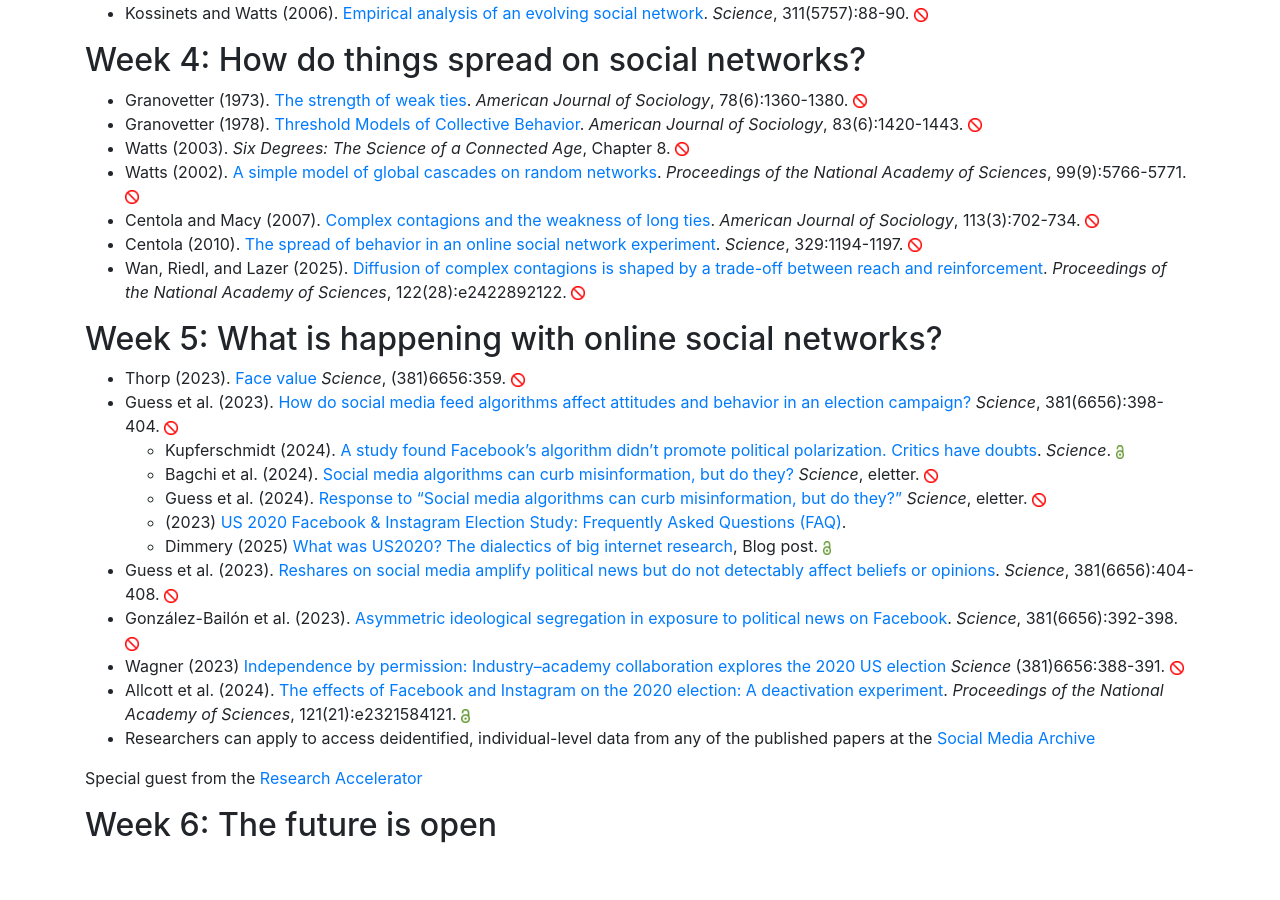
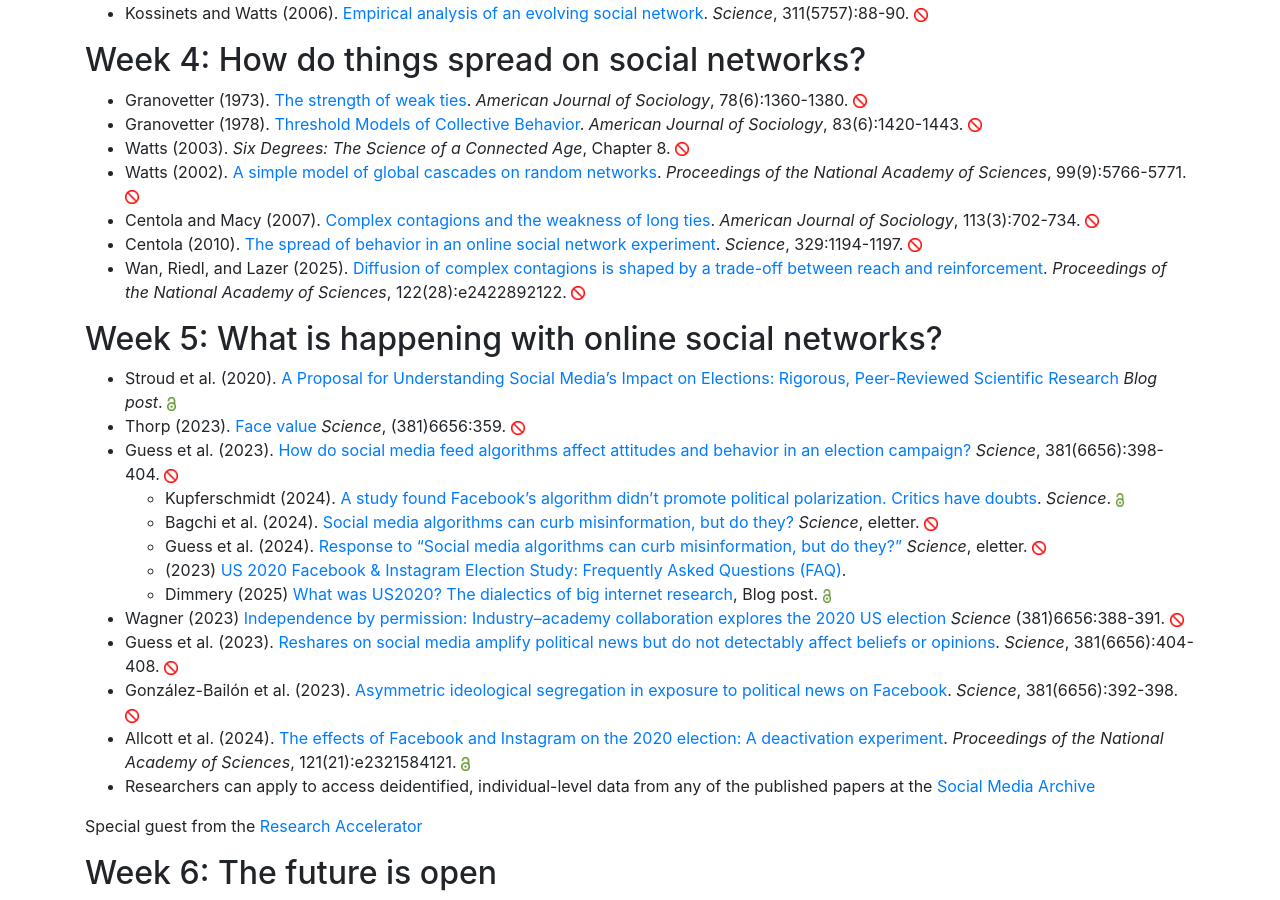
Before and after one commit to msalganik/soc548_f2025, a Jekyll site: the page built from readings.md, in a window 1280 px wide and 900 px high, scrolled down 914 px. Built offline with Jekyll 4.4.1, drawn with Linux system fonts in a browser that asks for light colours; comment, search, counter and statistics services are not loaded; before the commit the page ends 1766 px from its top, so only the background shows below that.

Commit message:
update readings week 5

```diff
--- a/readings.md
+++ b/readings.md
@@ -52,7 +52,8 @@ In this 6-week seminar we hope to cover some of the history and major themes in
 
 ## Week 5: What is happening with online social networks?
 
-- Thorp (2023). [Face value]() _Science_, (381)6656:359. <img src="https://msalganik.github.io/soc548_f2025/images/closed.png" style="display: inline; height: 14px;" />
+- Stroud et al. (2020). [A Proposal for Understanding Social Media’s Impact on Elections: Rigorous, Peer-Reviewed Scientific Research](https://medium.com/@2020_election_research_project/a-proposal-for-understanding-social-medias-impact-on-elections-4ca5b7aae10) _Blog post_. <img src="https://msalganik.github.io/soc548_f2025/images/open.png" style="display: inline; height: 14px;" />
+- Thorp (2023). [Face value](https://dx.doi.org/10.1126/science.adj8930) _Science_, (381)6656:359. <img src="https://msalganik.github.io/soc548_f2025/images/closed.png" style="display: inline; height: 14px;" />
 - Guess et al. (2023). [How do social media feed algorithms affect attitudes and behavior in an election campaign?](https://doi.org/10.1126/science.abp9364) _Science_, 381(6656):398-404. <img src="https://msalganik.github.io/soc548_f2025/images/closed.png" style="display: inline; height: 14px;" />
     - Kupferschmidt (2024). [A study found Facebook's algorithm didn't promote political polarization. Critics have doubts](https://doi.org/10.1126/science.zu5amv2). _Science_. <img src="https://msalganik.github.io/soc548_f2025/images/open.png" style="display: inline; height: 14px;" />
     - Bagchi et al. (2024). [Social media algorithms can curb misinformation, but do they?](https://doi.org/10.1126/science.abp9364) _Science_, eletter. <img src="https://msalganik.github.io/soc548_f2025/images/closed.png" style="display: inline; height: 14px;" />
@@ -60,9 +61,9 @@ In this 6-week seminar we hope to cover some of the history and major themes in
     - (2023) [US 2020 Facebook & Instagram Election Study: Frequently Asked Questions (FAQ)](https://medium.com/@2020_election_research_project/us-2020-facebook-instagram-election-study-frequently-asked-questions-faq-266d30cbe95b).
     - Dimmery (2025) [What was US2020? The dialectics of big internet research](https://drewdimmery.substack.com/p/what-was-us2020), Blog post. <img src="https://msalganik.github.io/soc548_f2025/images/open.png" style="display: inline; height: 14px;" />
 
+- Wagner (2023) [Independence by permission: Industry–academy collaboration explores the 2020 US election](https://doi.org/10.1126/science.adi2430) _Science_ (381)6656:388-391. <img src="https://msalganik.github.io/soc548_f2025/images/closed.png" style="display: inline; height: 14px;" />
 - Guess et al. (2023). [Reshares on social media amplify political news but do not detectably affect beliefs or opinions](https://doi.org/10.1126/science.add8424). _Science_, 381(6656):404-408. <img src="https://msalganik.github.io/soc548_f2025/images/closed.png" style="display: inline; height: 14px;" />
 - González-Bailón et al. (2023). [Asymmetric ideological segregation in exposure to political news on Facebook](https://doi.org/10.1126/science.ade7138). _Science_, 381(6656):392-398. <img src="https://msalganik.github.io/soc548_f2025/images/closed.png" style="display: inline; height: 14px;" />
-- Wagner (2023) [Independence by permission: Industry–academy collaboration explores the 2020 US election](https://doi.org/10.1126/science.adi2430) _Science_ (381)6656:388-391. <img src="https://msalganik.github.io/soc548_f2025/images/closed.png" style="display: inline; height: 14px;" />
 - Allcott et al. (2024). [The effects of Facebook and Instagram on the 2020 election: A deactivation experiment](https://doi.org/10.1073/pnas.2321584121). _Proceedings of the National Academy of Sciences_, 121(21):e2321584121. <img src="https://msalganik.github.io/soc548_f2025/images/open.png" style="display: inline; height: 14px;" />
 - Researchers can apply to access deidentified, individual-level data from any of the published papers at the [Social Media Archive](https://socialmediaarchive.org/)
 
```
